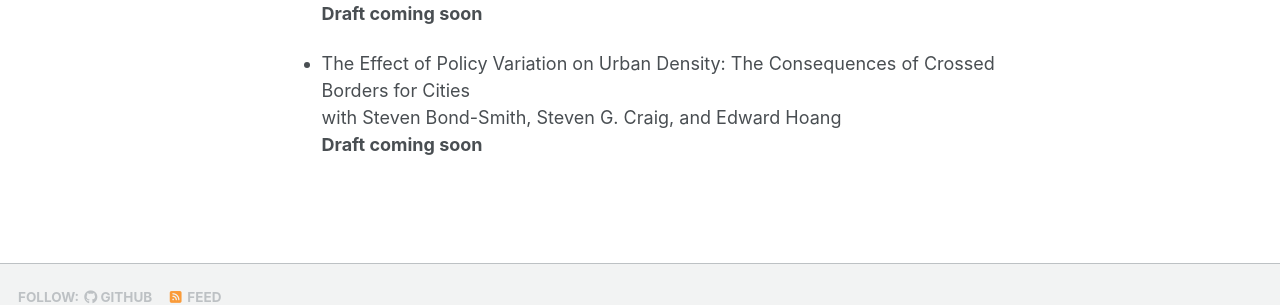
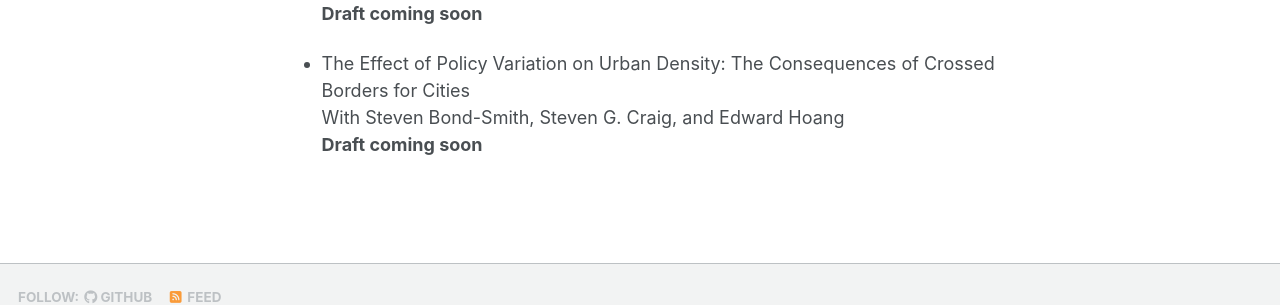
Before and after one commit to DavdBernal24/DavdBernal24.github.io, a Jekyll site: the page built from _pages/about.md, in a window 1280 px wide and 1091 px high. Shown: the part 717-1022 px from the top of the window. Built offline with Jekyll 4.4.1, drawn with Linux system fonts in a browser that asks for light colours; a style sheet for code colours, icons or effects is not loaded.

```diff
--- a/_pages/about.md
+++ b/_pages/about.md
@@ -26,5 +26,5 @@ Current Research
   **Draft coming soon**
 
 - The Effect of Policy Variation on Urban Density: The Consequences of Crossed Borders for Cities
-  with Steven Bond-Smith, Steven G. Craig, and Edward Hoang
+  With Steven Bond-Smith, Steven G. Craig, and Edward Hoang
   **Draft coming soon**
```
